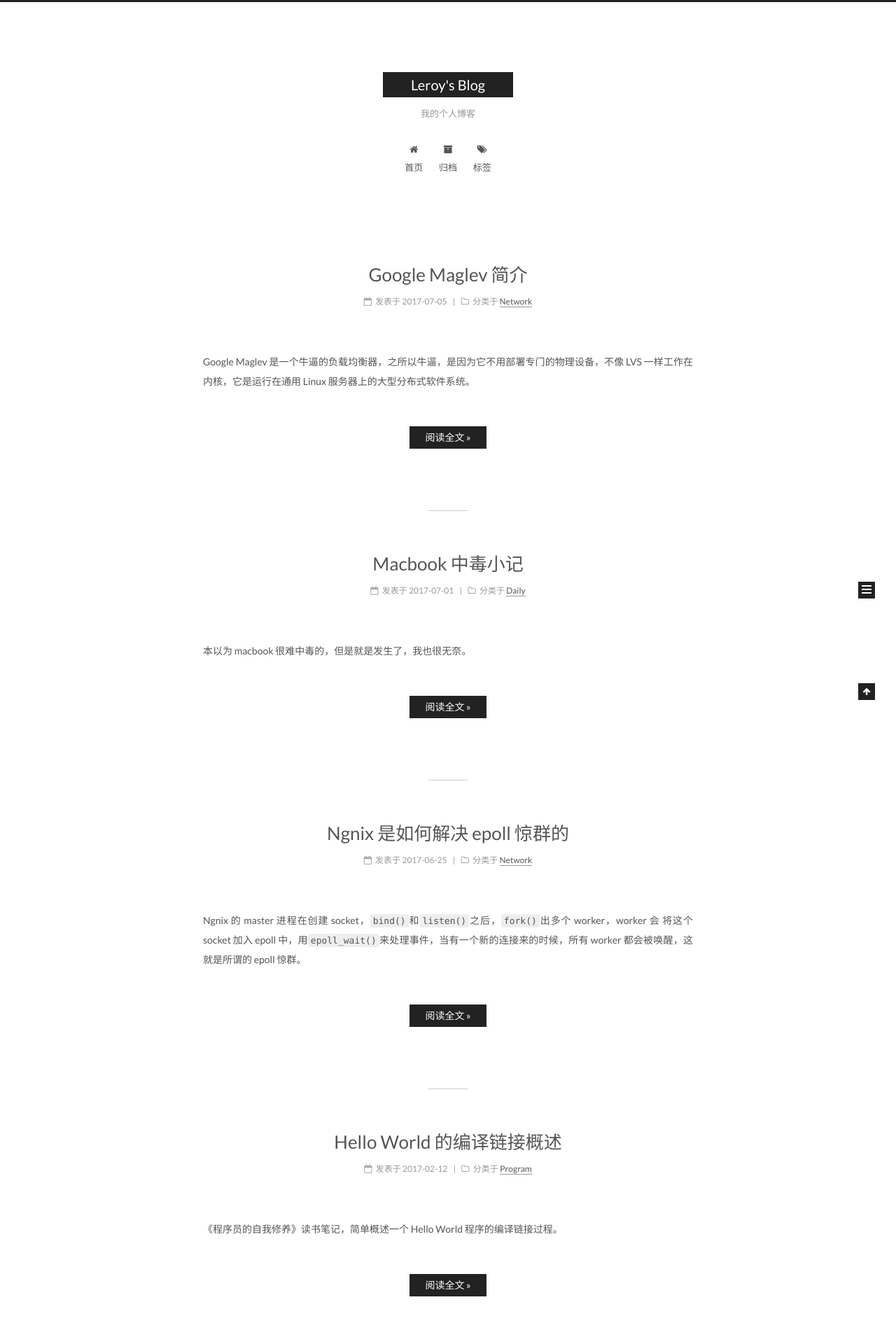
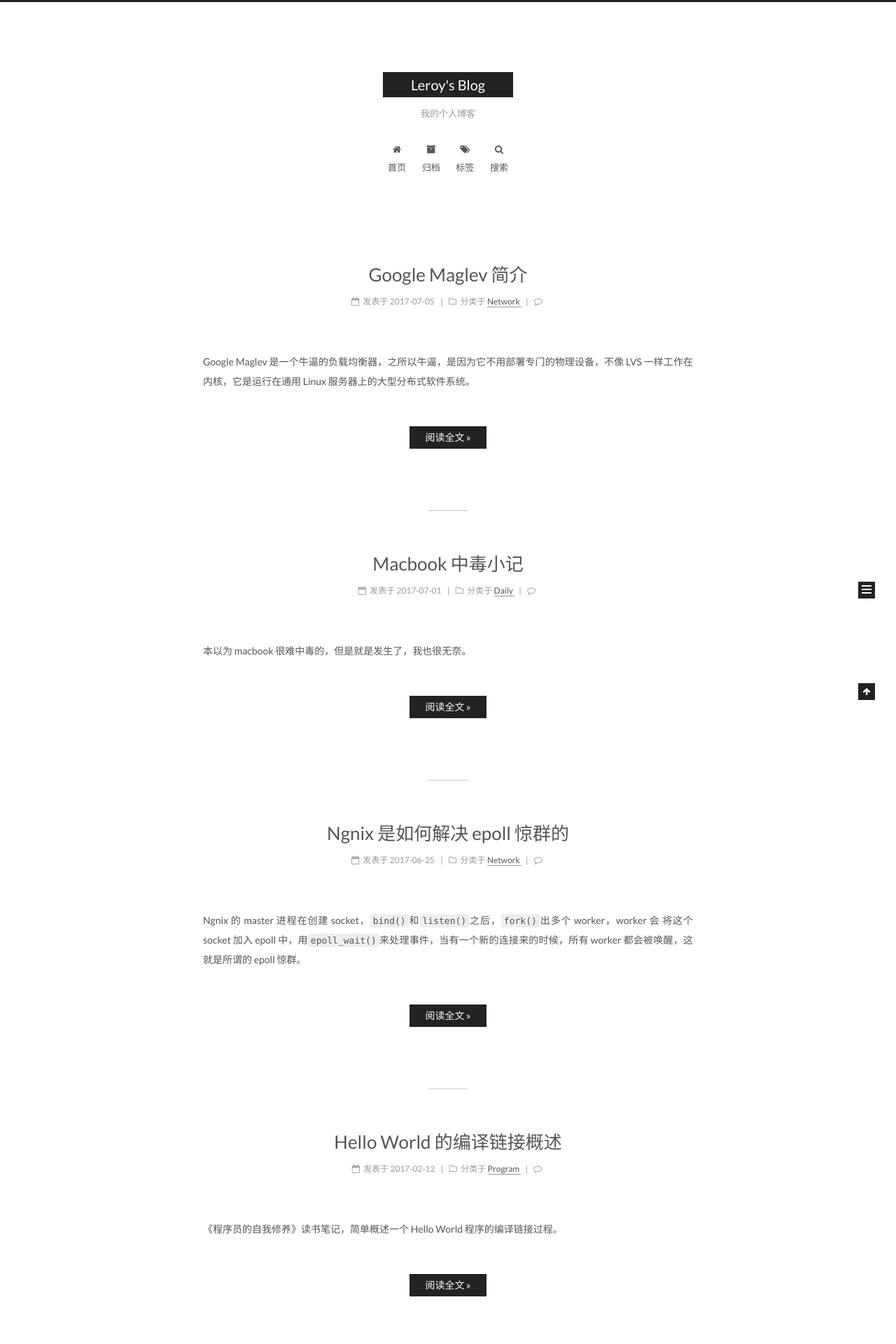
Before and after one commit to yangjanx/yangjanx.github.io, a Jekyll site: the page built from index.html, in a window 1280 px wide. Shown: the top 1920 px of the page at 70% size. Built offline with Jekyll 4.4.1, drawn with Linux system fonts in a browser that asks for light colours; the list of posts is cut into pages by our own code; comment, search, counter and statistics services are not loaded.

Commit message:
Init commit

```diff
--- a/CNAME
+++ /dev/null
@@ -1 +0,0 @@
-simpleyyt.com
--- a/_config.yml
+++ b/_config.yml
@@ -380,7 +380,7 @@ han: false
 
 # Disqus
 disqus:
-  enable: false
+  enable: true
   shortname: Leroy
   count: true
   # hide comments (visitors need to click to load the comments)
@@ -560,7 +560,7 @@ algolia_search:
 
 # Local search
 local_search:
-  enable: false
+  enable: true
   # if auto, trigger search by changing input
   # if manual, trigger search by pressing enter key or search button
   trigger: auto
```
Also changed, not shown: assets/images/author.JPG (added), assets/images/author.jpeg (deleted).
